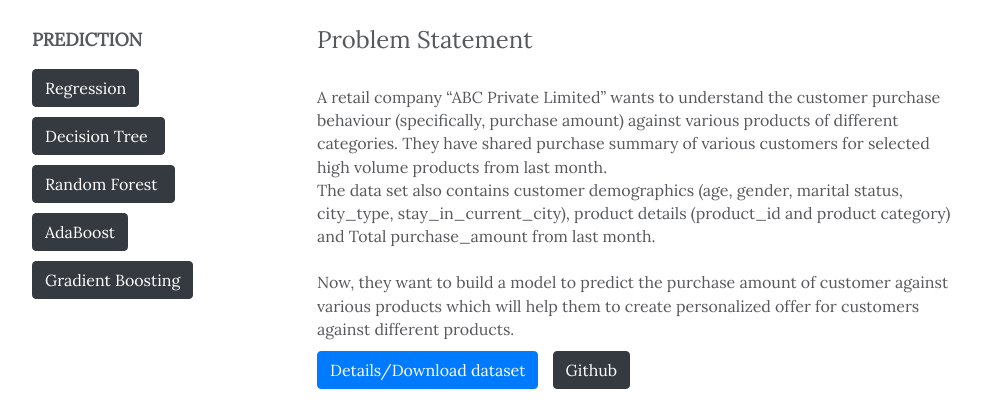
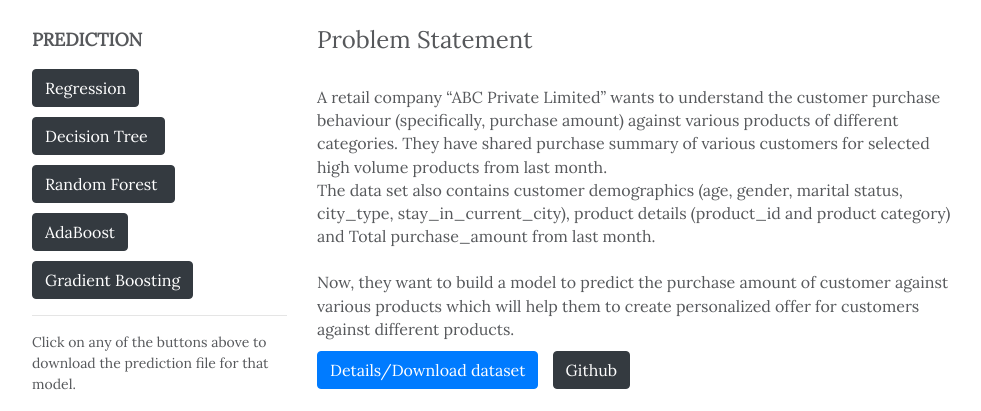
Before and after one commit to aniketwattamwar/Black-Friday-Sales-Prediction-Web-App, a Flask app: page / in a window 1280 px wide. Shown: the part 471-882 px from the top of the page, without its empty margins (148-1129 px from the left). Before the commit the page ends 860 px from the top, so only its background shows below. Run offline with Flask 2, Linux system fonts and the light colour scheme; parts of the project's set-up code (start-up, migrations or seed data) failed here and were passed over; some libraries are stand-ins or nearby versions.

Commit message:
added instructions
added what the buttons do

```diff
--- a/templates/index.html
+++ b/templates/index.html
@@ -82,6 +82,9 @@
 
 
                 </form>
+                    <hr>
+
+                <p>Click on any of the buttons above to download the prediction file for that model.</p>
 
                    <!--  <button class="btn btn-dark" type="button" style="margin-top:10px;">Decision Tree&nbsp;</button>
                     <button class="btn btn-dark" type="button" style="padding-top:6px;margin-top:10px;">Random Forest</button> -->
```
